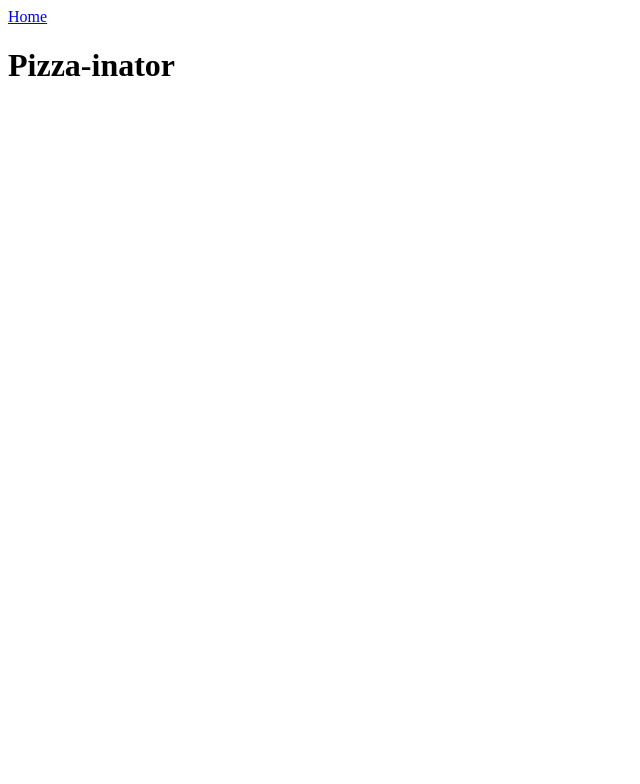
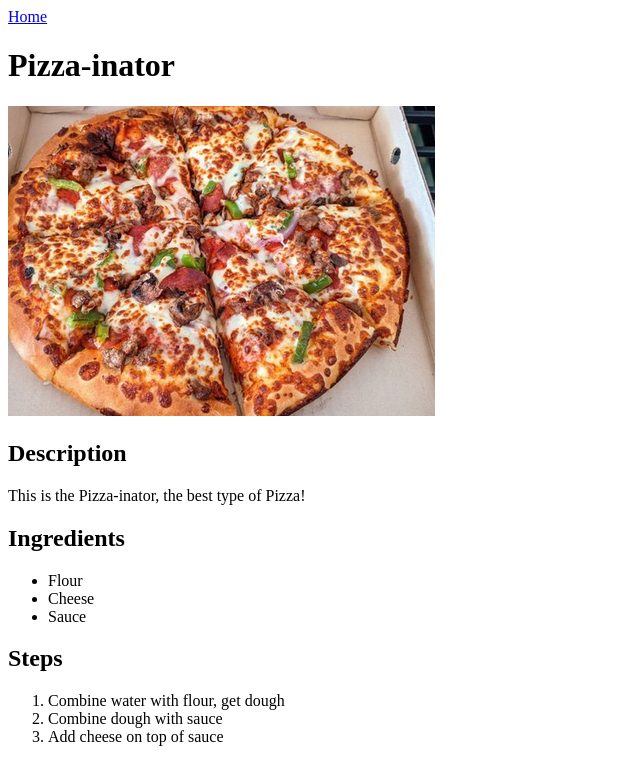
Before and after one commit to informationvulture/odin-recipes, a plain HTML site: page odin-recipes/recipes/pizza.html in a window 1280 px wide. Shown: the whole page, without its empty margins (0-640 px from the left). Drawn offline with Linux system fonts and the light colour scheme.

Commit message:
Add third iteration
The main page content belongs in a seperate iteration, and makes the
page actually readable.

```diff
--- a/odin-recipes/recipes/pizza.html
+++ b/odin-recipes/recipes/pizza.html
@@ -9,5 +9,23 @@
 <body>
     <a href="../index.html">Home</a>
     <h1>Pizza-inator</h1>
+    <img src="../images/pizza-one.png"/>
+
+    <h2>Description</h2>
+    <p>This is the Pizza-inator, the best type of Pizza!</p>
+
+    <h2>Ingredients</h2>
+    <ul>
+        <li>Flour</li>
+        <li>Cheese</li>
+        <li>Sauce</li>
+    </ul>
+
+    <h2>Steps</h2>
+    <ol>
+        <li>Combine water with flour, get dough</li>
+        <li>Combine dough with sauce</li>
+        <li>Add cheese on top of sauce</li>
+    </ol>
 </body>
 </html>
```
Also changed, not shown: odin-recipes/images/pizza-one.png (added), 1 other file.
